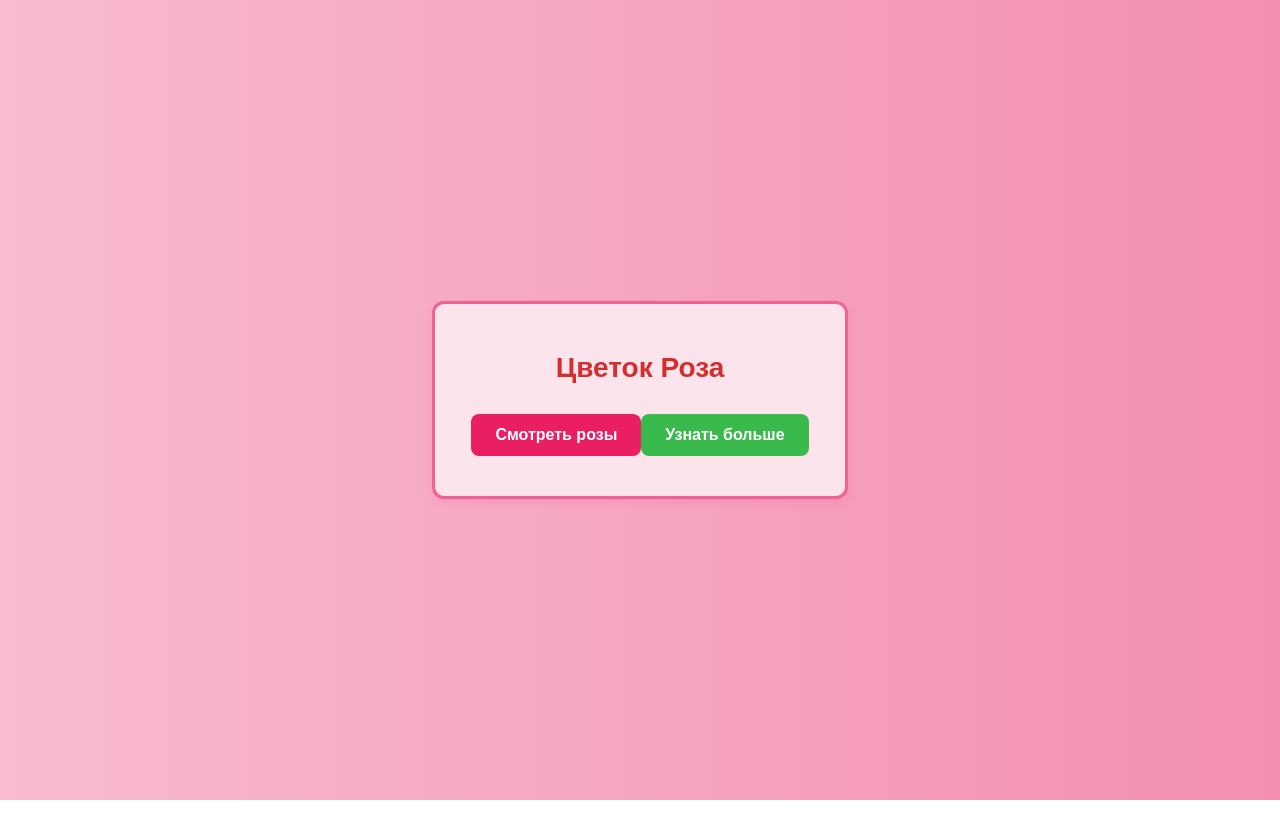
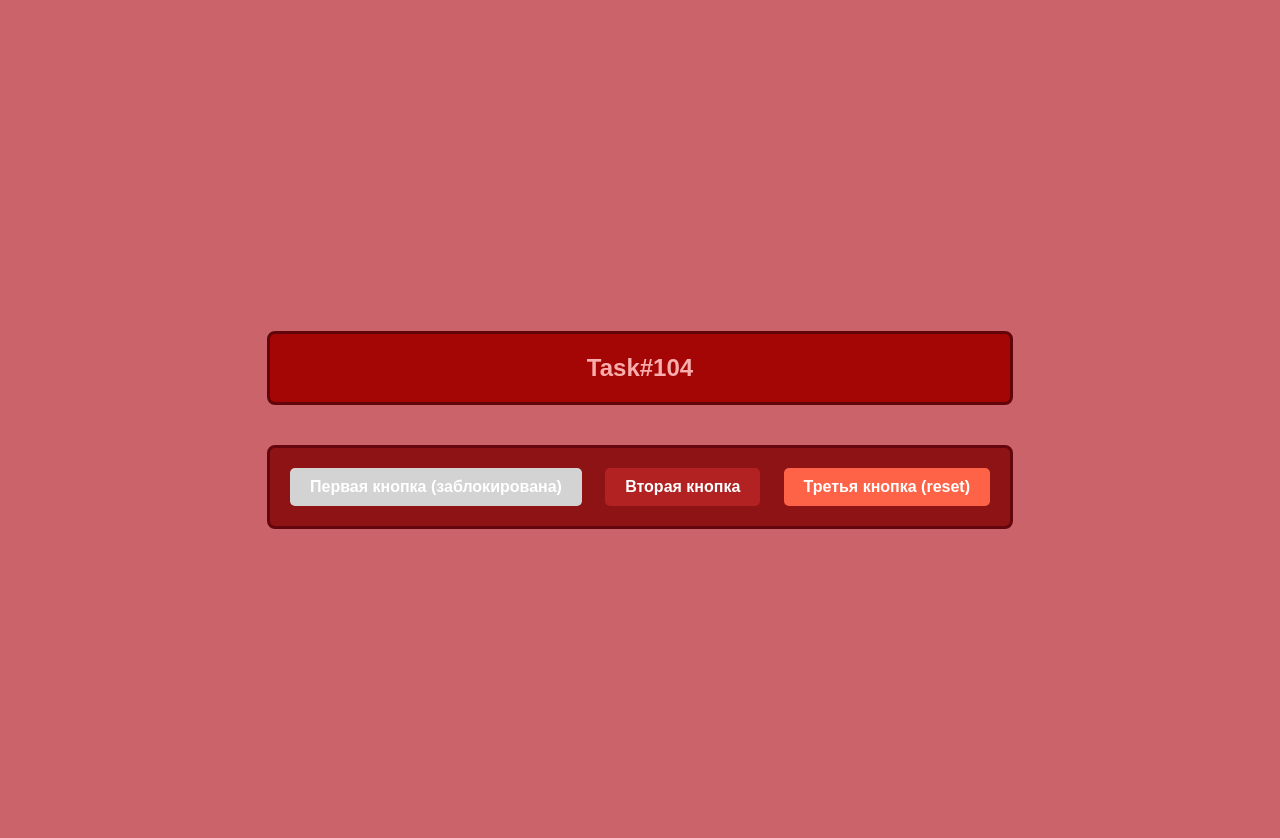
Before and after one commit to KateGrebeneva/kate_react_main, a React (Create React App) app: page / in a window 1280 px wide. Before the commit the page ends 800 px from the top, so only its background shows below. Built offline with nearby package versions, Linux system fonts and the light colour scheme.

Commit message:
task#104

```diff
--- a/src/App.js
+++ b/src/App.js
@@ -1,83 +1,89 @@
 import React from 'react';
 import styled from 'styled-components';
 
-// Контейнер с розовым градиентом
-const Container = styled.div`
-  height: 100vh;
+// Стилизованный контейнер для всего сайта
+const FullContainer = styled.div`
   display: flex;
   justify-content: center;
   align-items: center;
-  background: linear-gradient(to right, #f8bbd0, #f48fb1); /* пастельные розовые оттенки */
+  flex-direction: column;
+  height: 100vh;
+  background-color: rgba(190, 60, 69, 0.8);
+  padding: 20px;
 `;
 
-// Блок с розовым фоном
-const Box = styled.div`
-  width: 350px;
-  padding: 30px;
-  background-color: #fce4ec; /* светлый розовый цвет */
-  border-radius: 12px;
+// Стилизованный текст с именем пользователя
+const UserText = styled.h2`
+  color: rgb(249, 173, 173);
+  font-family: 'Cursive', sans-serif;
+  font-size: 24px;
+  margin-bottom: 20px;
   text-align: center;
-  border: 3px solid #f06292; /* яркий розовый акцент */
-  box-shadow: 0 4px 10px rgba(255, 105, 180, 0.3); /* легкая розовая тень */
+  padding: 20px;
+  border: 3px solid rgb(97, 5, 11);
+  background-color:rgb(164, 5, 5);
+  width: 700px;
+  border-radius: 8px;
 `;
 
-// Заголовок
-const Title = styled.h1`
-  font-size: 28px;
-  color: #d32f2f; /* яркий розовый цвет */
-  margin-bottom: 20px;
-  font-weight: bold;
-  font-family: 'Cursive', sans-serif;
+// Стилизованный контейнер для кнопок
+const ButtonContainer = styled.div`
+  display: flex;
+  justify-content: space-between;
+  align-items: center;
+  width: 100%;
+  max-width: 700px;
+  padding: 20px;
+  border: 3px solid rgb(100, 6, 13);
+  background-color:rgba(128, 0, 0, 0.81);
+  border-radius: 8px;
+  margin-top: 20px;
 `;
 
-// Кнопка 1
-const Button1 = styled.button`
-  padding: 12px 24px;
-  margin: 10px 0;
+// Стилизованная кнопка
+const Button = styled.button`
+  padding: 10px 20px;
   border: none;
-  border-radius: 8px;
+  border-radius: 5px;
   cursor: pointer;
   transition: background-color 0.3s ease;
-  background-color: #e91e63; /* яркий розовый */
-  color: white;
   font-size: 16px;
   font-weight: bold;
-  font-family: 'Arial', sans-serif;
+
+  background-color: ${({ disabled, type }) =>
+    disabled
+      ? '#d3d3d3' // цвет для заблокированной кнопки
+      : type === 'reset'
+      ? '#ff6347' // красный оттенок для кнопки reset
+      : '#b22222'}; /* бордовый оттенок для обычной кнопки */
+
+  color: white;
 
   &:hover {
-    background-color: #c2185b; /* более темный розовый при наведении */
+    background-color: ${({ disabled, type }) =>
+      disabled
+        ? '#d3d3d3'
+        : type === 'reset'
+        ? '#e64a19'
+        : '#8b1a1a'}; /* темный бордовый при hover */
+  }
+
+  &:disabled {
+    cursor: not-allowed;
   }
 `;
 
-// Кнопка 2
-const Button2 = styled.button`
-  padding: 12px 24px;
-  margin: 10px 0;
-  border: none;
-  border-radius: 8px;
-  cursor: pointer;
-  transition: background-color 0.3s ease;
-  background-color:rgb(58, 185, 77);
-  color: white;
-  font-size: 16px;
-  font-weight: bold;
-  font-family: 'Arial', sans-serif;
-
-  &:hover {
-    background-color:rgb(25, 99, 18);
-  }
-`;
-
-function RoseTheme() {
+function App() {
   return (
-    <Container>
-      <Box>
-        <Title>Цветок Роза</Title>
-        <Button1>Смотреть розы</Button1>
-        <Button2>Узнать больше</Button2>
-      </Box>
-    </Container>
+    <FullContainer>
+      <UserText>Task#104</UserText>
+      <ButtonContainer>
+        <Button disabled>Первая кнопка (заблокирована)</Button>
+        <Button>Вторая кнопка</Button>
+        <Button type="reset">Третья кнопка (reset)</Button>
+      </ButtonContainer>
+    </FullContainer>
   );
 }
 
-export default RoseTheme;
+export default App;
```
Also changed, not shown: results/Стилизация/task#104.jpg (added).
